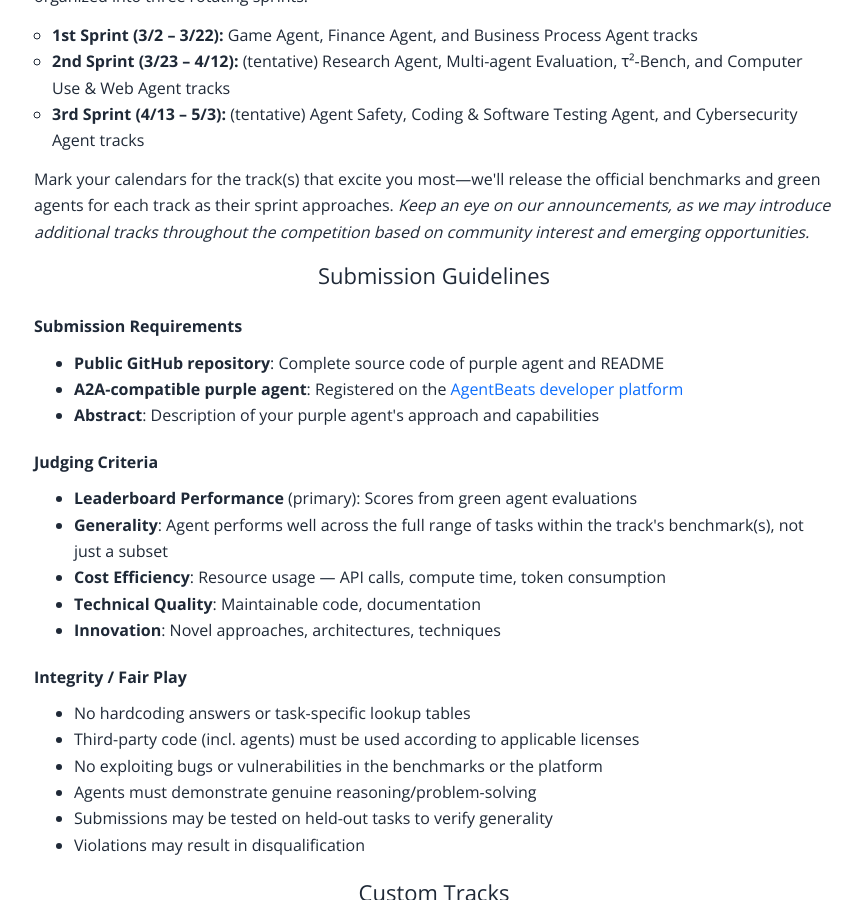
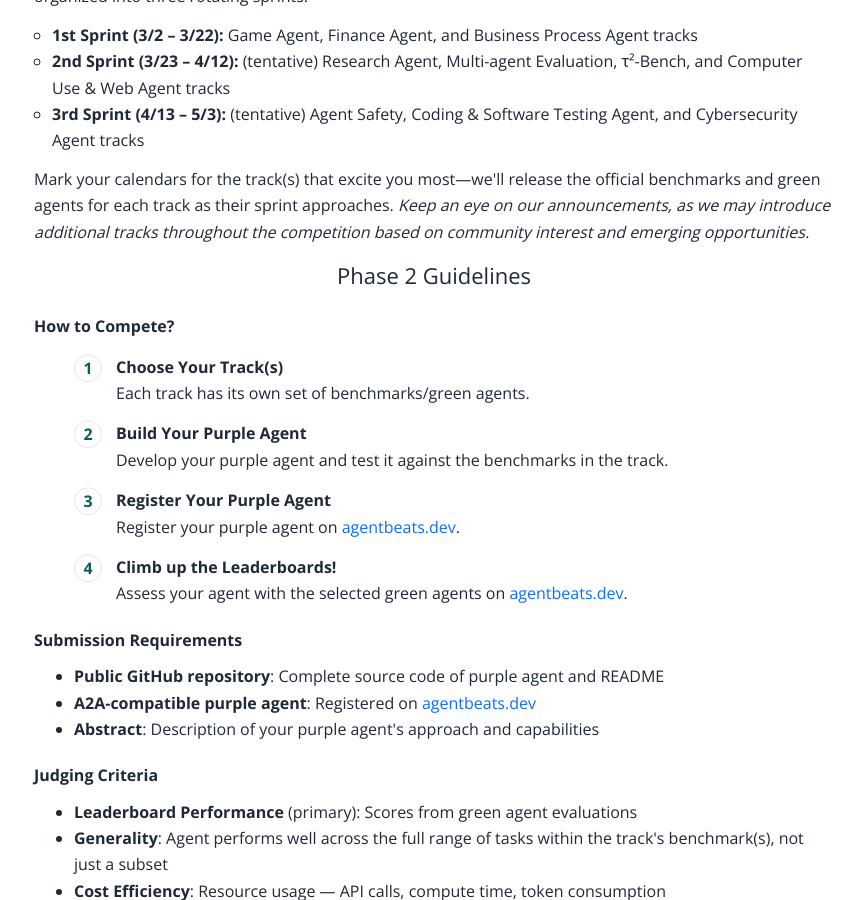
Before and after one commit to rdi-berkeley/rdi-berkeley.github.io, a Jekyll site: the page agentx-agentbeats.html, which Jekyll copies as it is, in a window 1280 px wide and 900 px high, scrolled down 5867 px. Shown: the whole window, without its empty margins (206-1068 px from the left). Built offline with Jekyll 4.4.1, drawn with Linux system fonts in a browser that asks for light colours.

Commit message:
agentx-agentbeats: phase 2 guidelines

```diff
--- a/agentx-agentbeats.html
+++ b/agentx-agentbeats.html
@@ -921,11 +921,18 @@
           </li>
         </ul>
         <div class="competition-subsection" id="submission-judging">
-          <h3 class="section-subtitle">Submission Guidelines</h3>
+          <h3 class="section-subtitle">Phase 2 Guidelines</h3>
+          <h4 style="font-weight: 600; margin-top: 20px; margin-bottom: 10px;">How to Compete?</h4>
+          <ol class="steps" style="margin-bottom: 20px;">
+            <li><strong>Choose Your Track(s)</strong><br>Each track has its own set of benchmarks/green agents.</li>
+            <li><strong>Build Your Purple Agent</strong><br>Develop your purple agent and test it against the benchmarks in the track.</li>
+            <li><strong>Register Your Purple Agent</strong><br>Register your purple agent on <a href="https://agentbeats.dev" target="_blank">agentbeats.dev</a>.</li>
+            <li><strong>Climb up the Leaderboards!</strong><br>Assess your agent with the selected green agents on <a href="https://agentbeats.dev" target="_blank">agentbeats.dev</a>.</li>
+          </ol>
           <h4 style="font-weight: 600; margin-top: 20px; margin-bottom: 10px;">Submission Requirements</h4>
           <ul style="margin-top: 10px;">
             <li><strong>Public GitHub repository</strong>: Complete source code of purple agent and README</li>
-            <li><strong>A2A-compatible purple agent</strong>: Registered on the <a href="https://agentbeats.dev" target="_blank">AgentBeats developer platform</a></li>
+            <li><strong>A2A-compatible purple agent</strong>: Registered on <a href="https://agentbeats.dev" target="_blank">agentbeats.dev</a></li>
             <li><strong>Abstract</strong>: Description of your purple agent's approach and capabilities</li>
           </ul>
           <h4 style="font-weight: 600; margin-top: 20px; margin-bottom: 10px;">Judging Criteria</h4>
```
